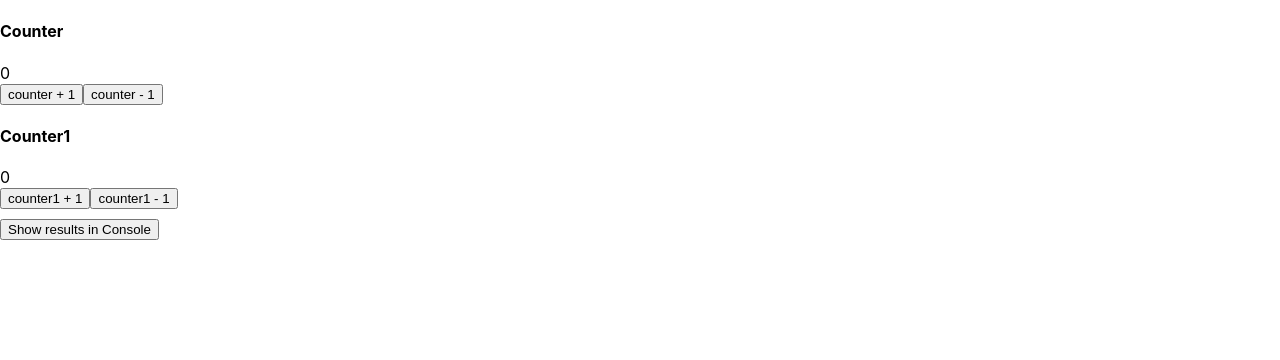
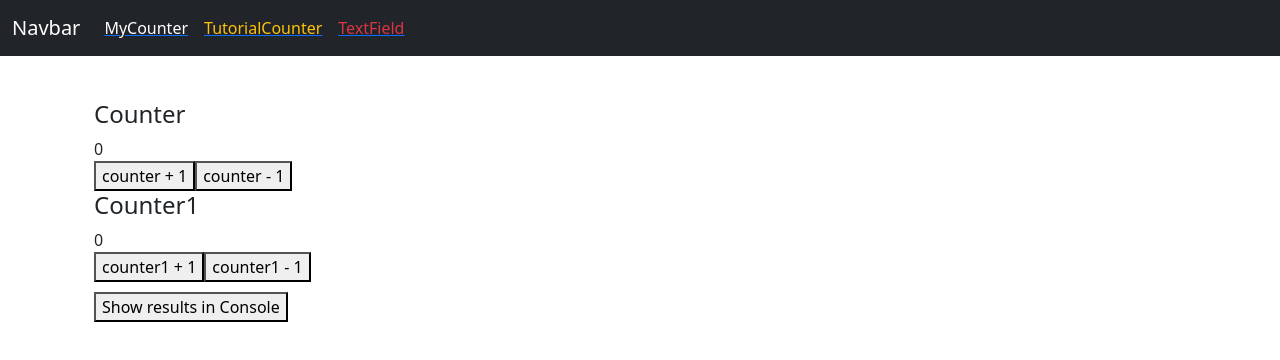
Before and after one commit to nazaruha/train-react-project, a React (Create React App) app: page /my-counter in a window 1280 px wide. Shown: the top 360 px of the page. Built offline with nearby package versions, Linux system fonts and the light colour scheme.

Commit message:
make routing

```diff
--- a/package.json
+++ b/package.json
@@ -10,8 +10,13 @@
     "@types/node": "^16.18.23",
     "@types/react": "^18.0.34",
     "@types/react-dom": "^18.0.11",
+    "bootstrap": "^5.2.3",
+    "jquery": "^3.6.4",
+    "popper.js": "^1.16.1",
     "react": "^18.2.0",
+    "react-bootstrap": "^2.7.3",
     "react-dom": "^18.2.0",
+    "react-router-dom": "^6.10.0",
     "react-scripts": "5.0.1",
     "typescript": "^4.9.5",
     "web-vitals": "^2.1.4"
--- a/src/App.tsx
+++ b/src/App.tsx
@@ -1,52 +1,16 @@
 import React, { useState } from 'react';
+import { Routes, Route } from 'react-router-dom';
 import TextField from './TextField';
-import { Counter } from './Counter';
 import { Counters } from './types';
+import DefaultLayout from './containers/default/defaultLayout';
+import TutorialCounter from './TutorialCounter';
+import MyCounter from './MyCounter';
 
 function App() {
   // props
   // hooks
   // render props
-  const [counter, setCounter] = useState<Counters>({ _counter: 0, _counter1: 0 });
-  // const [counter1, setCounter] = useState<number>(0);
 
-  const increaseCounter = (e: React.MouseEvent<HTMLButtonElement>) => {
-    const text = e.currentTarget.innerHTML;
-    var calc: number | undefined = 0;
-    if (!text.includes("counter1") && counter._counter != undefined) {
-      calc = counter._counter + 1;
-      setCounter({ ...counter, _counter: calc });
-      /* setCounter((prev) => ({ ...prev, _counter: calc })); */ // THE SAME RESULT AS ABOVE BUT HERE WE USE ARROW FUNCTION. 'prev' contains previous values of object props
-    }
-    else {
-      if (counter._counter1 != undefined) {
-        calc = counter._counter1 + 1;
-        setCounter({ ...counter, _counter1: calc });
-      }
-      // counter1[1](counter1[0] + 1);
-    }
-  }
-  const decreaseCounter = (e: React.MouseEvent<HTMLButtonElement>) => {
-    const text = e.currentTarget.innerHTML;
-    let calc: number | undefined = 0;
-    if (!text.includes("counter1") && counter._counter != undefined && counter._counter != 0) {
-      calc = counter._counter - 1;
-      setCounter({ ...counter, _counter: calc });
-    }
-    else {
-      if (counter._counter1 != 0 && counter._counter1 != undefined) {
-        calc = counter._counter1 - 1;
-        setCounter({ ...counter, _counter1: calc });
-      }
-      // if (counter1[0] != 0) {
-      //   counter1[1](counter1[0] - 1);
-      // }
-    }
-  }
-
-  const showResults = () => {
-    console.log(counter);
-  }
 
   return (
     <div>
@@ -56,26 +20,15 @@ function App() {
           <button onClick={() => setCount(count + 1)}>+</button>
         </div>)}
       </Counter> */}
-      <h4>Counter</h4>
-      <div>{counter._counter}</div>
-      {/* <button onClick={() => setCounter(counter + 1)}>counter + 1</button> */}
-      <button onClick={increaseCounter}>counter + 1</button>
-      <button onClick={decreaseCounter}>counter - 1</button>
-
-      <h4>Counter1</h4>
-      <div>{counter._counter1}</div>
-      <button onClick={increaseCounter}>counter1 + 1</button>
-      <button onClick={decreaseCounter}>counter1 - 1</button>
-
-      <button
-        onClick={showResults}
-        style={{
-          display: 'block',
-          marginTop: '10px'
-        }}
-      >
-        Show results in Console
-      </button>
+      <Routes>
+        <Route path="/" element={<DefaultLayout />}>
+          <Route path="text-field" element={<TextField text='helloText' obj={{ f1: '' }} person={{ firstName: 'Nazarii', lastName: 'Fedun' }} />} />
+          <Route path="tutorial-counter" element={<TutorialCounter>{(count, setCount) => (<div>{count}
+            <button className="btn btn-primary" onClick={() => setCount(count + 1)}>+</button>
+          </div>)}</TutorialCounter>} />
+          <Route path="my-counter" element={<MyCounter />} />
+        </Route>
+      </Routes>
     </div>
   );
 }
--- /dev/null
+++ b/src/MyCounter.tsx
@@ -0,0 +1,73 @@
+import React, { useState } from "react";
+import { Counters } from './types';
+
+const MyCounter: React.FC = () => {
+    const [counter, setCounter] = useState<Counters>({ _counter: 0, _counter1: 0 });
+    // const [counter1, setCounter] = useState<number>(0);
+
+    const increaseCounter = (e: React.MouseEvent<HTMLButtonElement>) => {
+        const text = e.currentTarget.innerHTML;
+        var calc: number | undefined = 0;
+        if (!text.includes("counter1") && counter._counter != undefined) {
+            calc = counter._counter + 1;
+            setCounter({ ...counter, _counter: calc });
+            /* setCounter((prev) => ({ ...prev, _counter: calc })); */ // THE SAME RESULT AS ABOVE BUT HERE WE USE ARROW FUNCTION. 'prev' contains previous values of object props
+        }
+        else {
+            if (counter._counter1 != undefined) {
+                calc = counter._counter1 + 1;
+                setCounter({ ...counter, _counter1: calc });
+            }
+            // counter1[1](counter1[0] + 1);
+        }
+    }
+    const decreaseCounter = (e: React.MouseEvent<HTMLButtonElement>) => {
+        const text = e.currentTarget.innerHTML;
+        let calc: number | undefined = 0;
+        if (!text.includes("counter1") && counter._counter != undefined && counter._counter != 0) {
+            calc = counter._counter - 1;
+            setCounter({ ...counter, _counter: calc });
+        }
+        else {
+            if (counter._counter1 != 0 && counter._counter1 != undefined) {
+                calc = counter._counter1 - 1;
+                setCounter({ ...counter, _counter1: calc });
+            }
+            // if (counter1[0] != 0) {
+            //   counter1[1](counter1[0] - 1);
+            // }
+        }
+    }
+
+    const showResults = () => {
+        console.log(counter);
+    }
+    return (
+        <div className="container" style={{
+            marginTop: '100px'
+        }}>
+            <h4>Counter</h4>
+            <div>{counter._counter}</div>
+            {/* <button onClick={() => setCounter(counter + 1)}>counter + 1</button> */}
+            <button onClick={increaseCounter}>counter + 1</button>
+            <button onClick={decreaseCounter}>counter - 1</button>
+
+            <h4>Counter1</h4>
+            <div>{counter._counter1}</div>
+            <button onClick={increaseCounter}>counter1 + 1</button>
+            <button onClick={decreaseCounter}>counter1 - 1</button>
+
+            <button
+                onClick={showResults}
+                style={{
+                    display: 'block',
+                    marginTop: '10px'
+                }}
+            >
+                Show results in Console
+            </button>
+        </div>
+    )
+}
+
+export default MyCounter;
--- a/src/Counter.tsx
+++ b/src/TutorialCounter.tsx
@@ -4,11 +4,13 @@ interface Props {
     children: (count: number, setCount: React.Dispatch<React.SetStateAction<number>>) => JSX.Element | null
 }
 
-export const Counter: React.FC<Props> = ({ children }) => {
+const TutorialCounter: React.FC<Props> = ({ children }) => {
     const [count, setCount] = useState(0);
     return (
-        <div>
+        <div className="container m-t10">
             {children(count, setCount)}
         </div>
     );
 };
+
+export default TutorialCounter;
--- /dev/null
+++ b/src/containers/default/defaultHeader.tsx
@@ -0,0 +1,33 @@
+import { Link } from "react-router-dom";
+
+const DefaultHeader: React.FC = () => {
+    return (
+        <>
+            <header data-bs-theme='dark'>
+                <nav className="navbar navbar-expand-md navbar-dark bg-dark fixed-top bg-body-tertiary">
+                    <div className="container-fluid">
+                        <button className="navbar-toggler" type="button" data-bs-toggle="collapse" data-bs-target="#navbarTogglerDemo03" aria-controls="navbarTogglerDemo03" aria-expanded="false" aria-label="Toggle navigation">
+                            <span className="navbar-toggler-icon"></span>
+                        </button>
+                        <Link className="navbar-brand" to="/">Navbar</Link>
+                        <div className="collapse navbar-collapse" id="navbarTogglerDemo03">
+                            <ul className="navbar-nav me-auto mb-2 mb-lg-0">
+                                <Link to="my-counter" className="nav-item">
+                                    <a className="nav-link active" aria-current="page" href="#">MyCounter</a>
+                                </Link>
+                                <Link to="tutorial-counter" className="nav-item">
+                                    <a className="nav-link text-warning" href="#">TutorialCounter</a>
+                                </Link>
+                                <Link to="text-field" className="nav-item">
+                                    <a className="nav-link disabled  text-danger">TextField</a>
+                                </Link>
+                            </ul>
+                        </div>
+                    </div>
+                </nav>
+            </header>
+        </>
+    )
+}
+
+export default DefaultHeader;
--- /dev/null
+++ b/src/containers/default/defaultLayout.tsx
@@ -0,0 +1,16 @@
+import { Outlet } from "react-router-dom";
+import DefaultHeader from "./defaultHeader";
+
+const DefaultLayout = () => {
+    return (
+        <>
+            <DefaultHeader />
+            <div className="container">
+                <Outlet />
+            </div>
+
+        </>
+    )
+}
+
+export default DefaultLayout;
```
Also changed, not shown: src/index.tsx (+6 -2 lines), 1 other file (tests, documents, lock files or other folders).
